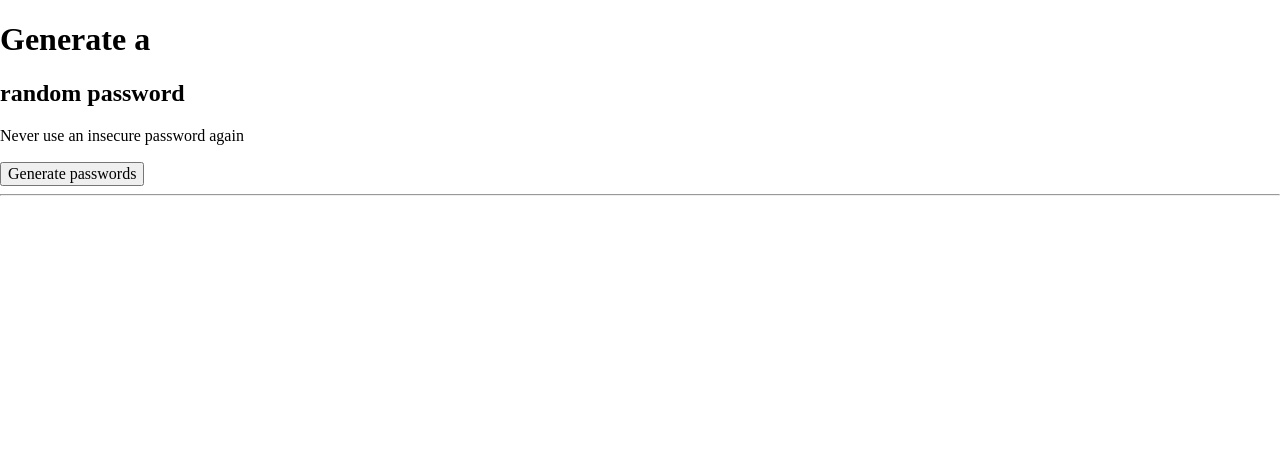
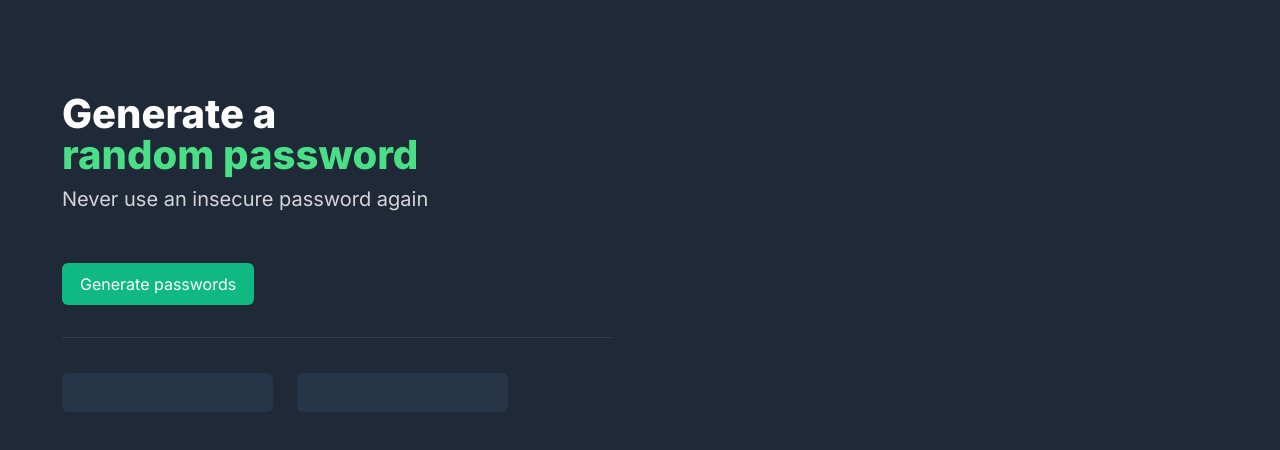
Before and after one commit to jinlikegold/Random-Password-Generator, a plain HTML site: page index.html in a window 1280 px wide. Drawn offline with nearby package versions, Linux system fonts and the light colour scheme.

Commit message:
updating files
primarily css design

```diff
--- a/index.css
+++ b/index.css
@@ -1,3 +1,63 @@
 body {
-    margin: 0;
+    background-color: #1F2937;
+    position: absolute;
+    width: 550px;
+    height: 550px;
+    left: 62px;
+    top: 64px;
+    font-family: 'Inter', sans-serif;
 }
+
+.heading {
+    font-weight: 800;
+    font-size: 40px;
+}
+
+#generate-text {
+    color: white;
+    margin-bottom: -32px;
+}
+
+#random-text {
+    color: #4ADF86;
+    margin-bottom: -10px;
+}
+
+p {
+    color: #D5D4D8;
+    font-weight: 400;
+    font-size: 20px;
+}
+
+#button-el {
+    background-color: #10B981;
+    color: white;
+    padding: 12px 18px;
+    border-radius: 6px;
+    border: none;
+    font-family: 'Inter', sans-serif;
+    font-weight: 400;
+    margin: 32px 0;
+}
+
+.line {
+    border-top: 1px solid #2F3E53;
+}
+
+.gen-pass {
+    background-color: #273549;
+    position: absolute;
+    margin-top: 35px;
+    width: 211px;
+    height: 29px;
+    padding-top: 10px;
+    border-radius: 6px;
+    color: #55F991;
+    font-weight: 400;
+    font-size: 16px;
+    text-align: center;
+}
+
+#pass-two {
+    left: 235px;
+}
--- a/index.html
+++ b/index.html
@@ -3,15 +3,20 @@
         <title>Random Password Generator</title>
         <meta charset="utc-8">
         <link rel="stylesheet" href="index.css">
+        <link rel="preconnect" href="https://fonts.googleapis.com">
+<link rel="preconnect" href="https://fonts.gstatic.com" crossorigin>
+<link href="https://fonts.googleapis.com/css2?family=Inter:wght@400;500;800&display=swap" rel="stylesheet">
     </head>
     <body>
-        <h1>Generate a</h1>
-        <h2>random password</h2>
+        <main>
+        <h1 class="heading" id="generate-text">Generate a</h1>
+        <h1 class="heading" id="random-text">random password</h1>
         <p>Never use an insecure password again</p>
         <button id="button-el">Generate passwords</button>
-        <hr>
+        <div class="line">
         <p class="gen-pass" id="pass-one"></p>
         <p class="gen-pass" id="pass-two"></p>
+        </main>
         <script src="index.js"></script>
     </body>
 </html>
--- a/index.js
+++ b/index.js
@@ -7,7 +7,7 @@ let passTwo = document.getElementById("pass-two")
 
 buttonEl.addEventListener("click", passwordsGo)
 
-let characterLength = 16
+let characterLength = 15
 
 function generateRandomChar() {
        let randomIndex = Math.floor(Math.random() * characters.length)
```
